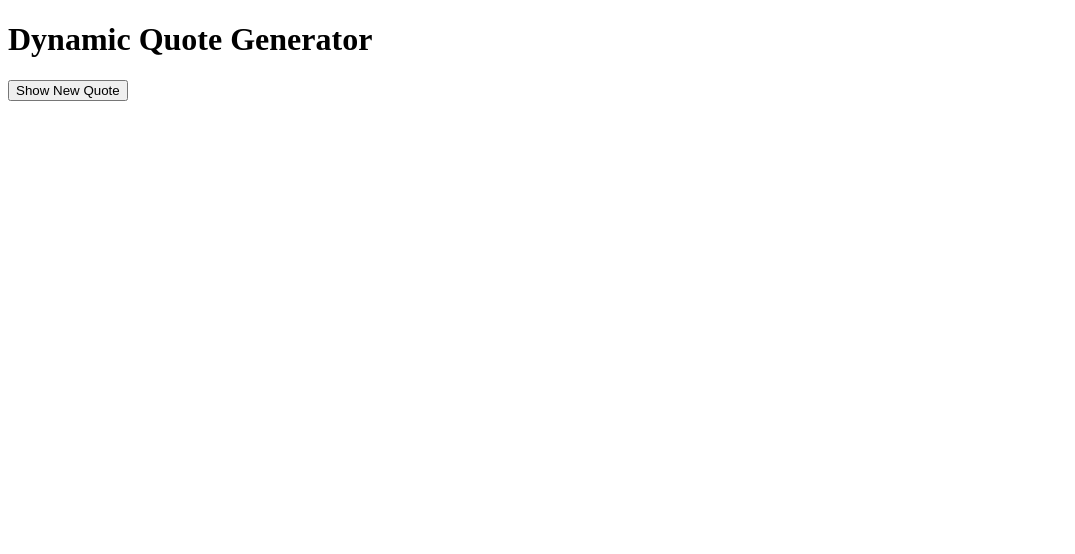
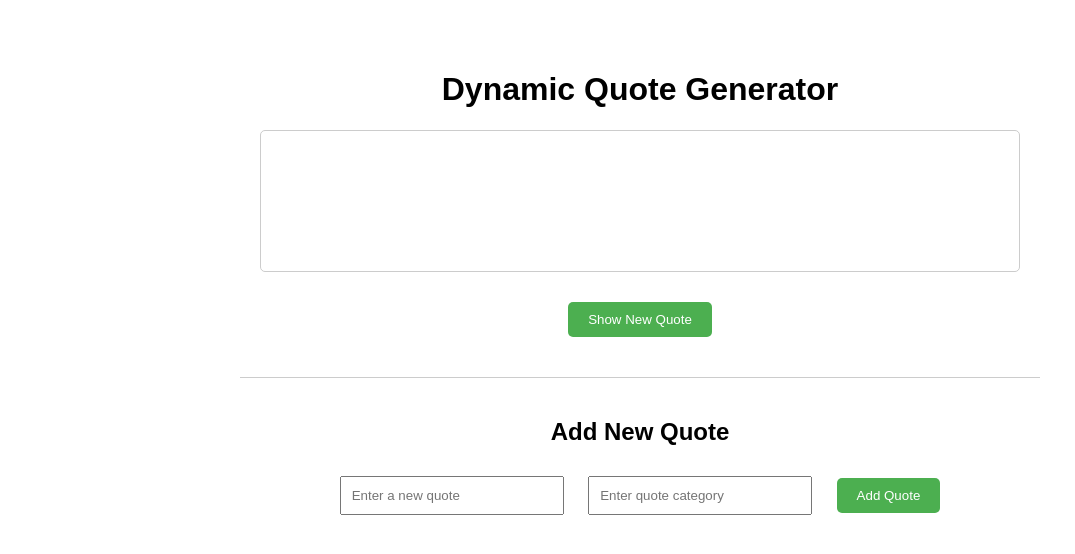
Before and after one commit to Mohellebi-cmd/alx_fe_javascript, a plain HTML site: page dom-manipulation/index.html in a window 1280 px wide. Shown: the whole page, without its empty margins (0-1075 px from the left). Drawn offline with Linux system fonts and the light colour scheme.

Commit message:
Update index.html

```diff
--- a/dom-manipulation/index.html
+++ b/dom-manipulation/index.html
@@ -4,11 +4,68 @@
     <meta charset="UTF-8">
     <meta name="viewport" content="width=device-width, initial-scale=1.0">
     <title>Dynamic Quote Generator</title>
+    <style>
+        body {
+            font-family: Arial, sans-serif;
+            max-width: 800px;
+            margin: 30px auto;
+            padding: 20px;
+            text-align: center;
+        }
+
+        #quoteDisplay {
+            margin: 20px;
+            padding: 20px;
+            border: 1px solid #ccc;
+            border-radius: 5px;
+            min-height: 100px;
+        }
+
+        button {
+            padding: 10px 20px;
+            margin: 10px;
+            background-color: #4CAF50;
+            color: white;
+            border: none;
+            border-radius: 5px;
+            cursor: pointer;
+        }
+
+        button:hover {
+            background-color: #45a049;
+        }
+
+        input {
+            padding: 10px;
+            margin: 10px;
+            width: 200px;
+        }
+
+        .quote-form {
+            margin-top: 30px;
+            padding: 20px;
+            border-top: 1px solid #ccc;
+        }
+
+        .quote-category {
+            color: #666;
+            font-style: italic;
+            margin-top: 10px;
+        }
+    </style>
 </head>
 <body>
     <h1>Dynamic Quote Generator</h1>
     <div id="quoteDisplay"></div>
     <button id="newQuote">Show New Quote</button>
+
+    <div class="quote-form">
+        <h2>Add New Quote</h2>
+        <input id="newQuoteText" type="text" placeholder="Enter a new quote" />
+        <input id="newQuoteCategory" type="text" placeholder="Enter quote category" />
+        <button onclick="addQuote()">Add Quote</button>
+    </div>
+
     <script src="script.js"></script>
 </body>
 </html>
```
Lines whose indentation alone changed are shown as unchanged.
